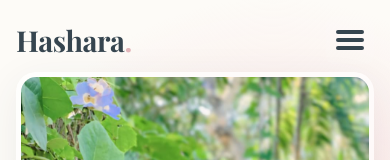
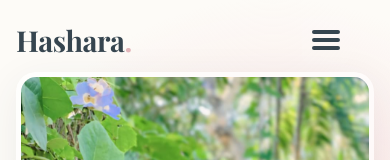
Before and after one commit to nadeera-se22018/mass-comm-portfolio, a React (Vite) app: page / in a window 390 px wide. Shown: the top 160 px of the page. Built offline with nearby package versions, Linux system fonts and the light colour scheme; a web font is replaced by a local one.

Commit message:
feat: implement responsive Navbar component with glassmorphism and scroll effects

```diff
--- a/src/components/Navbar.css
+++ b/src/components/Navbar.css
@@ -95,7 +95,7 @@
     display: flex;
     align-items: center;
     justify-content: center;
-    margin-left: auto;
+    margin-right: 1.5rem;
   }
 
   .desktop-only {
--- a/src/components/Navbar.jsx
+++ b/src/components/Navbar.jsx
@@ -22,14 +22,6 @@ const Navbar = () => {
       <div className="container nav-container">
         <a href="#" className="logo">Hashara<span>.</span></a>
 
-        <ul className={`nav-links ${menuOpen ? 'active' : ''}`}>
-          <li><a href="#home" onClick={() => setMenuOpen(false)}>Home</a></li>
-          <li><a href="#about" onClick={() => setMenuOpen(false)}>About</a></li>
-          <li><a href="#work" onClick={() => setMenuOpen(false)}>Portfolio</a></li>
-          <li><a href="#contact" onClick={() => setMenuOpen(false)}>Contact</a></li>
-          <li className="mobile-only-btn"><a href="#contact" className="btn btn-primary" onClick={() => setMenuOpen(false)}>Hire Me</a></li>
-        </ul>
-
         <div className="mobile-toggle" onClick={toggleMenu}>
           <svg xmlns="http://www.w3.org/2000/svg" width="32" height="32" viewBox="0 0 24 24" fill="none" stroke="#36454F" strokeWidth="3" strokeLinecap="round" strokeLinejoin="round">
             {menuOpen ? (
@@ -40,6 +32,14 @@ const Navbar = () => {
           </svg>
         </div>
 
+        <ul className={`nav-links ${menuOpen ? 'active' : ''}`}>
+          <li><a href="#home" onClick={() => setMenuOpen(false)}>Home</a></li>
+          <li><a href="#about" onClick={() => setMenuOpen(false)}>About</a></li>
+          <li><a href="#work" onClick={() => setMenuOpen(false)}>Portfolio</a></li>
+          <li><a href="#contact" onClick={() => setMenuOpen(false)}>Contact</a></li>
+          <li className="mobile-only-btn"><a href="#contact" className="btn btn-primary" onClick={() => setMenuOpen(false)}>Hire Me</a></li>
+        </ul>
+
         <a href="#contact" className="btn btn-primary nav-btn desktop-only">Hire Me</a>
       </div>
     </nav>
```
